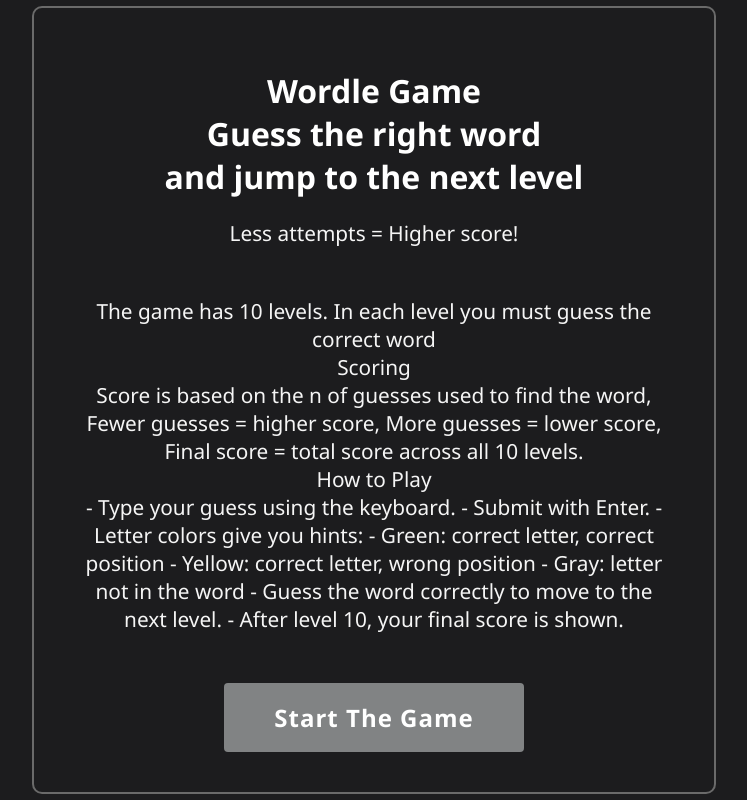
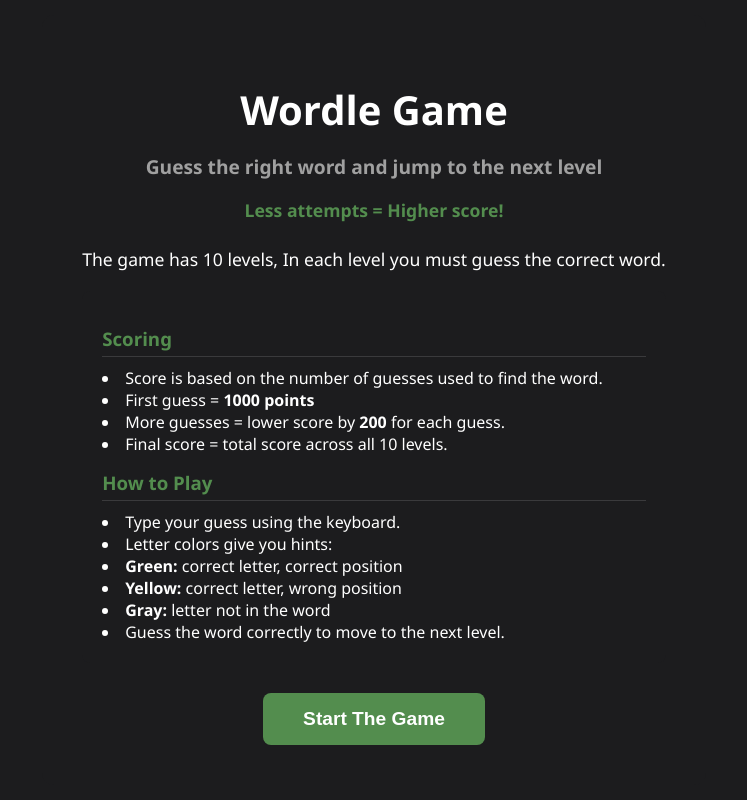
Before and after one commit to ofov/Wordle-Game-Project, a plain HTML site: page index1.html in a window 1280 px wide. Shown: the whole page, without its empty margins (266-1013 px from the left). Drawn offline with Linux system fonts and the light colour scheme.

Commit message:
edit style

```diff
--- a/index1.html
+++ b/index1.html
@@ -3,38 +3,40 @@
 <head>
     <meta charset="UTF-8">
     <meta name="viewport" content="width=device-width, initial-scale=1.0">
-        <link rel="stylesheet" href="style1.css">
-
+    <link rel="stylesheet" href="style1.css">
     <title>Wordle - Welcome</title>
 </head>
 <body>
+    <div class="left-section">
+        <h1>Wordle Game</h1>
+        <h2 class="subtitle">Guess the right word and jump to the next level</h2>
+        <p class="highlight">Less attempts = Higher score!</p>
 
-    <div class="left-section">
-        <h1>Wordle Game<br>Guess the right word<br>and jump to the next level</h1>
-        <p>Less attempts = Higher score!</p>
-        <p class="instructions">The game has 10 levels. In each level you must guess the correct word<br>
+        <p class="intro">The game has 10 levels, In each level you must guess the correct word.</p>
 
-Scoring
-<br>
-Score is based on the n of guesses used to find the word,
-Fewer guesses = higher score,
-More guesses = lower score,
-Final score = total score across all 10 levels.
-<br>
- How to Play
-<br>
-- Type your guess using the keyboard.
-- Submit with Enter.
-- Letter colors give you hints:
-  - Green: correct letter, correct position
-  - Yellow: correct letter, wrong position
-  - Gray: letter not in the word
-- Guess the word correctly to move to the next level.
-- After level 10, your final score is shown.</p>
+        <div class="rules-container">
+            <h3>Scoring</h3>
+                <li>Score is based on the number of guesses used to find the word.</li>
+                <li>First guess = <strong>1000 points</strong></li>
+<li>More guesses = lower score by <strong>200</strong> for each guess.</li>
+<li>Final score = total score across all 10 levels.</li>
 
+            <h3>How to Play</h3>
+                <li>Type your guess using the keyboard.</li>
+                <li>Letter colors give you hints:
+                        <li><strong>Green:</strong> correct letter, correct position</li>
+                        <li><strong>Yellow:</strong> correct letter, wrong position</li>
+                        <li><strong>Gray:</strong> letter not in the word</li>
+                </li>
+                <li>Guess the word correctly to move to the next level.</li>
+            </ul>
+        </div>
 
         <button class="start-btn" onclick="window.location.href='index.html'">Start The Game</button>
     </div>
 
+
+    </div>
+
 </body>
 </html>
--- a/style1.css
+++ b/style1.css
@@ -1,9 +1,7 @@
 body {
-    text-align: center;
     background-color: #1c1c1e;
-    font-family: 'Segoe UI', Tahoma, Verdana, sans-serif;
-    background-size: cover;
     color: white;
+    font-family: 'Segoe UI', Tahoma, Geneva, Verdana, sans-serif;
     display: flex;
     justify-content: center;
     align-items: center;
@@ -11,51 +9,82 @@ body {
     margin: 0;
 }
 
-p {
-    margin: 0;
+.left-section {
+    max-width: 600px;
+    text-align: center;
+    padding: 40px;
+    background-color: #1c1c1e;
+    border-radius: 12px;
 }
 
-.left-section {
-    width: 50%;
-    max-width: 600px;
-    min-height: 600px;
-    padding: 40px;
-    display: flex;
-    flex-direction: column;
-    justify-content: center;
-    align-items: center;
-    text-align: center;
-    background-color: #1c1c1e;
-    border: 2px solid #6c6c6cf8;
-    border-radius: 10px;
+h1 {
+    font-size: 2.5rem;
+    margin-bottom: 10px;
 }
 
+.subtitle {
+    font-size: 1.2rem;
+    color: #a0a0a0;
+    margin-bottom: 15px;
+}
 
-.left-section p {
-    font-size: 1.3rem;
-    margin-bottom: 50px;
-    color: whitesmoke;
+.highlight {
+    color: #538d4e;
+    font-weight: bold;
+    font-size: 1.1rem;
+    margin-bottom: 25px;
+}
+
+.intro {
+    font-size: 1.1rem;
+    margin-bottom: 20px;
+}
+
+.rules-container {
+    text-align: left;
+    background-color: #1c1c1e;
+    padding: 20px;
+    border-radius: 8px;
+    margin-bottom: 30px;
+}
+
+h3 {
+    color: #538d4e;
+    margin-top: 15px;
+    margin-bottom: 10px;
+    border-bottom: 1px solid #3a3a3c;
+    padding-bottom: 5px;
+}
+
+ul {
+    list-style-type: disc;
+    padding-left: 20px;
+    margin-top: 5px;
+    line-height: 1.6;
+}
+
+.colors-list {
+    list-style-type: none;
+    padding-left: 10px;
+    margin-top: 10px;
+}
+
+.colors-list li {
+    margin-bottom: 8px;
 }
 
 .start-btn {
-    padding: 18px 50px;
-    font-size: 1.5rem;
-    font-family: 'Segoe UI', Tahoma, Verdana, sans-serif;
-    background-color: #818384;
-    color: #ffffff;
+    background-color: #538d4e;
+    color: white;
+    font-size: 1.2rem;
+    font-weight: bold;
+    padding: 15px 40px;
     border: none;
-    border-radius: 4px;
+    border-radius: 8px;
     cursor: pointer;
-    transition: transform 0.2s, background-color 0.2s;
-    font-weight: bold;
-    letter-spacing: 1px;
+    transition: background 0.3s;
 }
 
 .start-btn:hover {
-    background-color: #05ce55;
-    transform: scale(1.05);
+    background-color: #437a3e;
 }
-
-.start-btn:active {
-    transform: scale(0.95);
-}
```
Also changed, not shown: app.js (+6 -4 lines).
